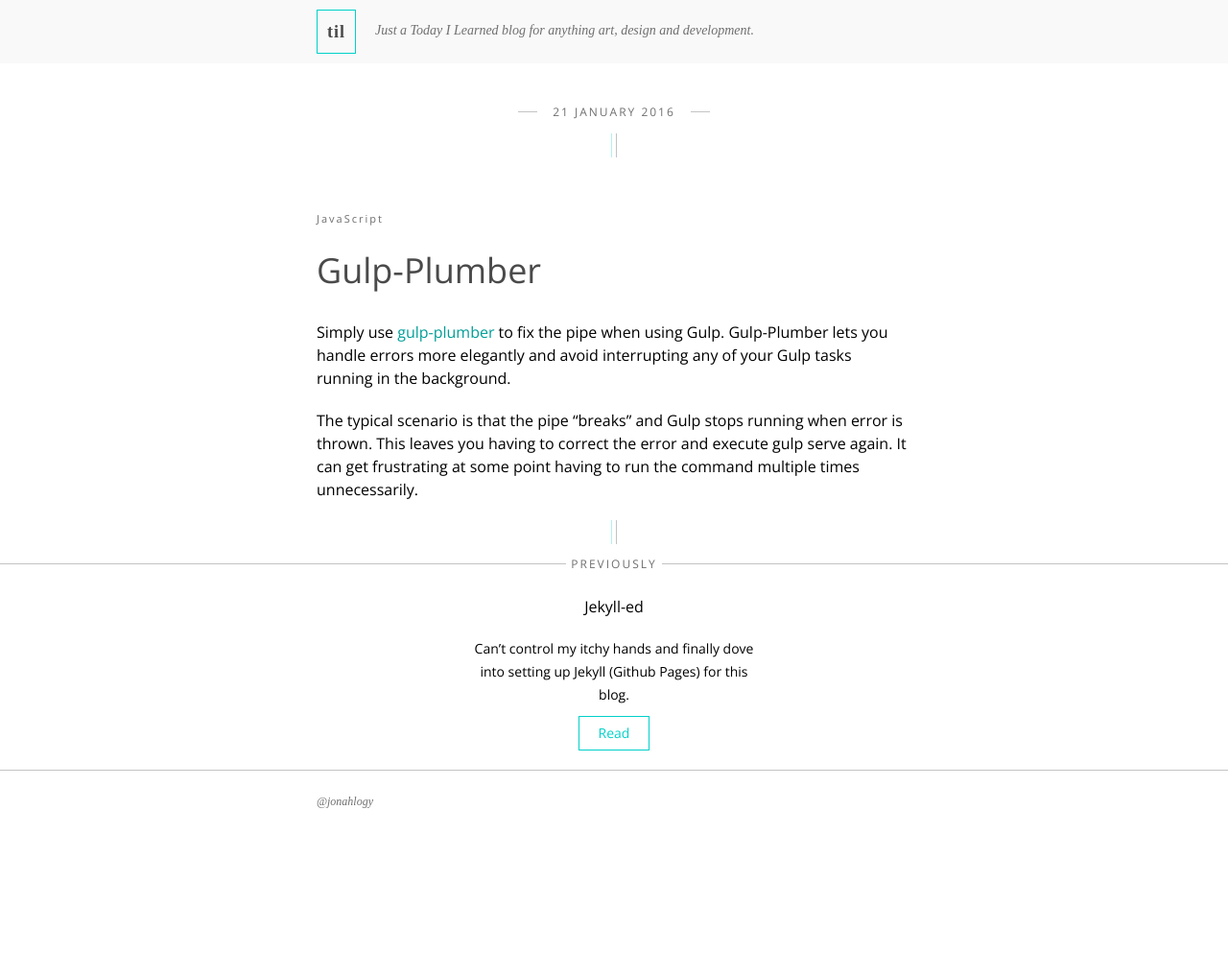
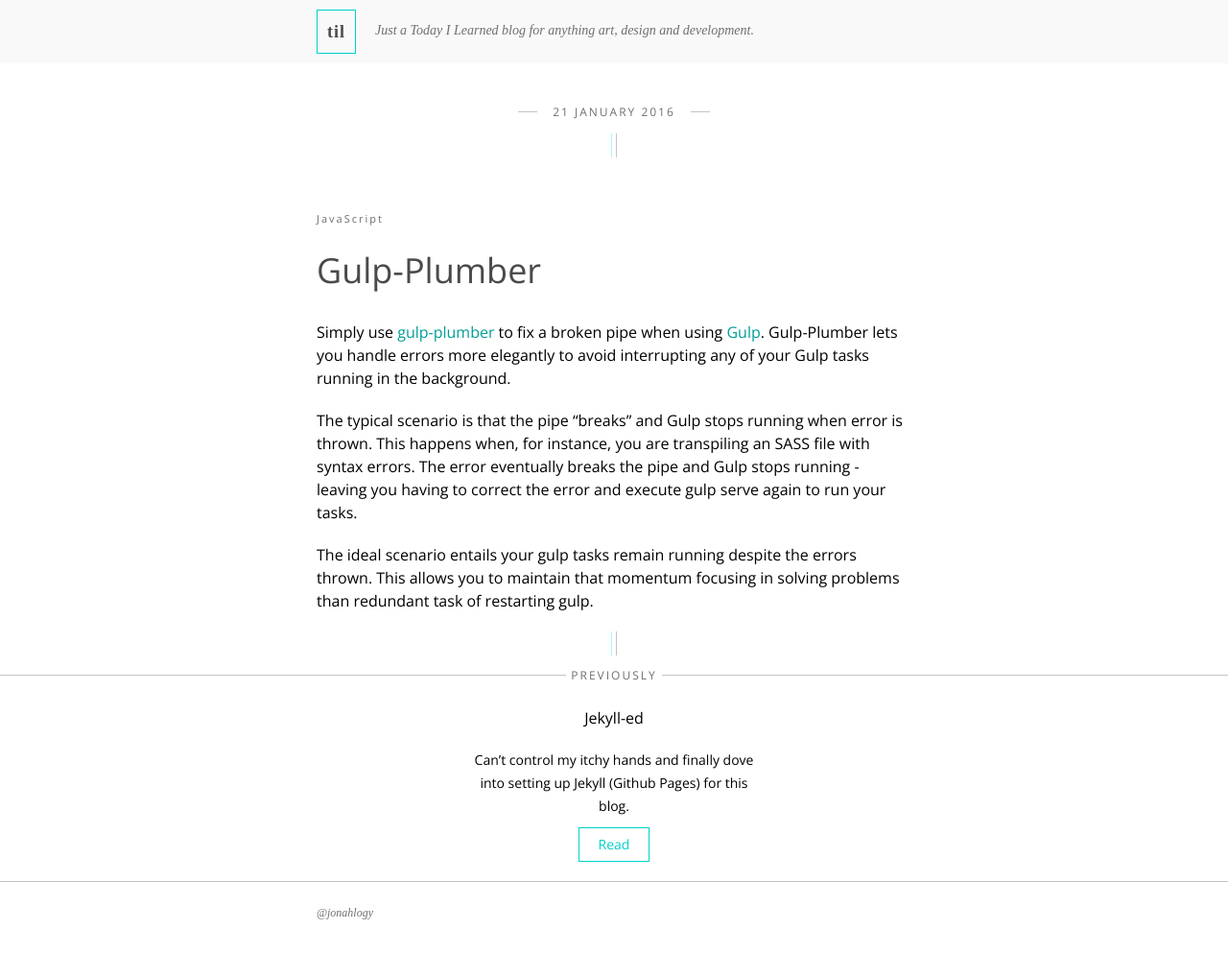
Before and after one commit to jonahdc/jonahdc.github.io, a Jekyll site: the page built from _posts/2016-01-21-Plumber.md, in a window 1280 px wide. Shown: the whole page at 96% size. Built offline with Jekyll 4.4.1, drawn with Linux system fonts in a browser that asks for light colours; before the commit the page ends 900 px from its top, so only the background shows below that.

Commit message:
New Post

```diff
--- a/_posts/2016-01-21-Plumber.md
+++ b/_posts/2016-01-21-Plumber.md
@@ -5,6 +5,8 @@ date:   2016-01-21 18:56:26 +0800
 categories: JavaScript
 excerpt_separator: <!--more-->
 ---
-Simply use [gulp-plumber](https://www.npmjs.com/package/gulp-plumber) to fix the pipe when using Gulp. Gulp-Plumber lets you handle errors more elegantly and avoid interrupting any of your Gulp tasks running in the background.
+Simply use [gulp-plumber](https://www.npmjs.com/package/gulp-plumber) to fix a broken pipe when using [Gulp](http://www.gulpjs.com). Gulp-Plumber lets you handle errors more elegantly to avoid interrupting any of your Gulp tasks running in the background.
 
-The typical scenario is that the pipe "breaks" and Gulp stops running when error is thrown. This leaves you having to correct the error and execute `gulp serve` again. It can get frustrating at some point having to run the command multiple times unnecessarily.
+The typical scenario is that the pipe "breaks" and Gulp stops running when error is thrown. This happens when, for instance, you are transpiling an SASS file with syntax errors. The error eventually breaks the pipe and Gulp stops running - leaving you having to correct the error and execute `gulp serve` again to run your tasks.
+
+The ideal scenario entails your gulp tasks remain running despite the errors thrown. This allows you to maintain that momentum focusing in solving problems than redundant task of restarting gulp.
```
